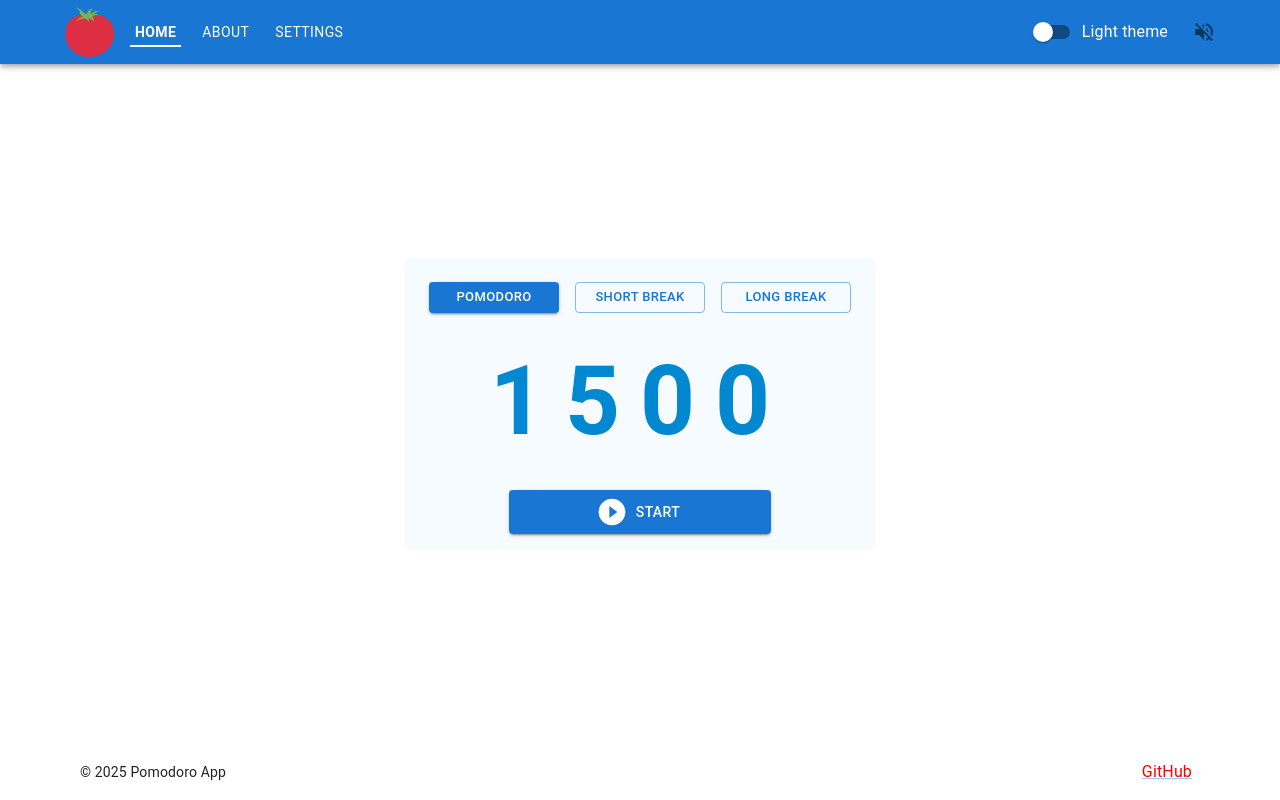
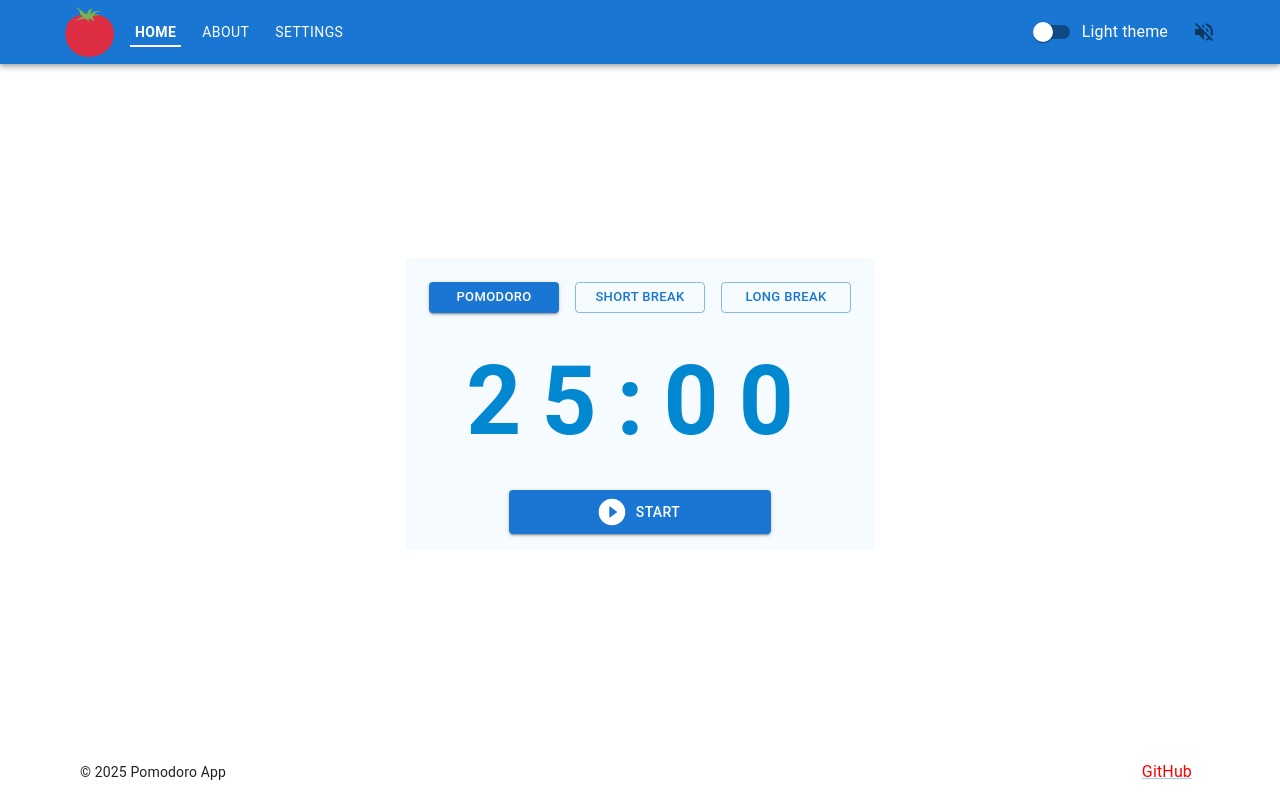
Before and after one commit to IvanovKS/pomodoro, a React (Create React App) app: page / in a window 1280 px wide. Built offline with nearby package versions, Linux system fonts and the light colour scheme.

Commit message:
Add function for timer

```diff
--- a/src/pages/Home/Home.jsx
+++ b/src/pages/Home/Home.jsx
@@ -6,9 +6,10 @@ import {
   useMediaQuery,
   useTheme,
 } from '@mui/material';
+import { useSelector } from 'react-redux';
 import ActionButton from './ActionButton';
 import PomodoroButtons from './PomodoroButtons';
-import { useSelector } from 'react-redux';
+import formatOfTimer from '../../utils/formatOfTimer';
 
 function Home() {
   const theme = useTheme();
@@ -59,7 +60,7 @@ function Home() {
               letterSpacing: '20px',
             }}
           >
-            {timeLeft}
+            {formatOfTimer(timeLeft)}
           </Typography>
         </Box>
         <ActionButton />
--- /dev/null
+++ b/src/utils/formatOfTimer.js
@@ -0,0 +1,7 @@
+const formatOfTimer = (seconds) => {
+  const minutes = Math.floor(seconds / 60);
+  const secs = seconds % 60;
+  return `${minutes < 10 ? '0' : ''}${minutes}:${secs < 10 ? '0' : ''}${secs}`;
+};
+
+export default formatOfTimer;
```
